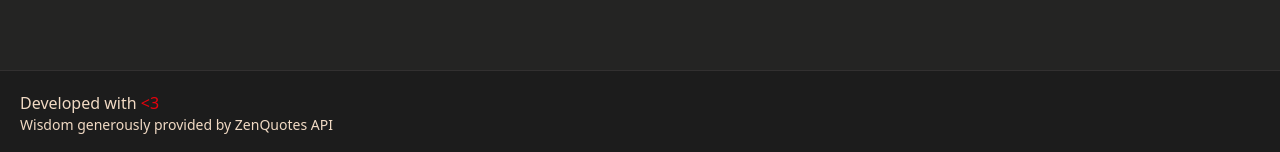
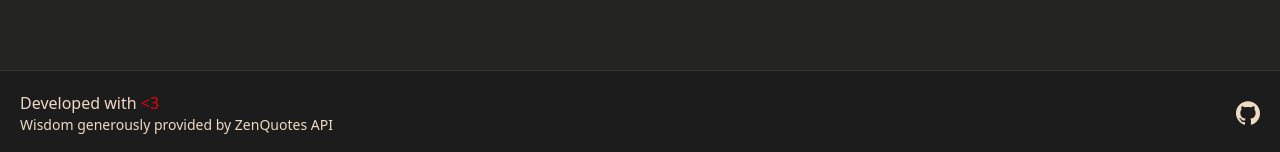
Before and after one commit to desa-thomas/words-of-wisdom, a React (Vite) app: page / in a window 1280 px wide. Shown: the part 645-797 px from the top of the page. Built offline with nearby package versions, Linux system fonts and the light colour scheme; no server answers.

Commit message:
added github icon in corner

```diff
--- a/package.json
+++ b/package.json
@@ -15,7 +15,9 @@
     "lucide": "^0.537.0",
     "lucide-react": "^0.537.0",
     "react": "^19.1.1",
-    "react-dom": "^19.1.1"
+    "react-dom": "^19.1.1",
+    "react-icons": "^5.5.0",
+    "react-simple-icons": "^1.0.0-beta.5"
   },
   "devDependencies": {
     "@eslint/js": "^9.32.0",
--- a/src/Page.jsx
+++ b/src/Page.jsx
@@ -2,6 +2,7 @@ import { useEffect, useState } from "react";
 import { Calendar, Quote, Truck } from "lucide-react";
 
 import { fetchQuoteofday, fetchQuotes } from "./api";
+import { SiGithub } from "react-icons/si";
 
 /** Todays date formatted */
 const today = new Date();
@@ -112,7 +113,8 @@ function Page() {
         </div>
       </div>
 
-      <footer className="w-full bg-bgsecondary flex flex-col p-5 border-t-1 border-borderprimary">
+      <footer className="w-full bg-bgsecondary flex justify-between items-center p-5 border-t-1 border-borderprimary">
+        <div>
           <p>
             Developed with <span className="text-red-600">{"<3"}</span>
           </p>
@@ -126,6 +128,10 @@ function Page() {
               ZenQuotes API
             </a>
           </p>
+        </div>
+        <div>
+          <a href="https://github.com/desa-thomas/words-of-wisdom" target="_blank"><SiGithub size={24} className="hover:fill-primary"/></a>
+        </div>
       </footer>
     </div>
   );
```
Also changed, not shown: 1 other file (tests, documents, lock files or other folders). Lines whose indentation alone changed are shown as unchanged.
